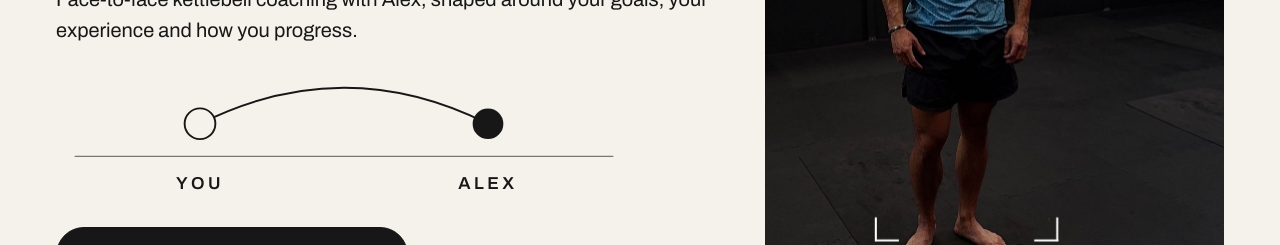
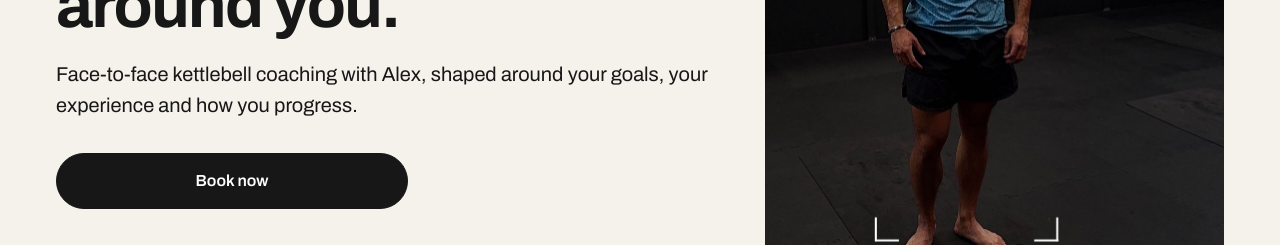
Before and after one commit to fystay/alexkbells, a Next.js app: page /coaching in a window 1280 px wide. Shown: the part 455-700 px from the top of the page. Built offline with nearby package versions, Linux system fonts and the light colour scheme; no server answers.

Commit message:
Coaching: remove the You and Alex line drawing
Co-Authored-By: Claude Sonnet 5.5 <noreply@anthropic.com>
Claude-Session: https://claude.ai/code/session_01R5ErWwEcAEEBxpED4EevqT

```diff
--- a/src/app/coaching/page.tsx
+++ b/src/app/coaching/page.tsx
@@ -8,7 +8,7 @@ import { getPrimaryCtaFor } from "@/lib/booking";
 import { StartTraining } from "@/components/ui/StartTraining";
 import { Section, SectionHeading } from "@/components/ui/Section";
 import { LineRows } from "@/components/ui/LineRows";
-import { Duo, focusIcons } from "@/components/coaching/OneToOneGraphics";
+import { focusIcons } from "@/components/coaching/OneToOneGraphics";
 import { publishable } from "@/lib/publish";
 import { formatGbp } from "@/lib/schedule";
 import { revealDelay } from "@/lib/reveal";
@@ -51,12 +51,7 @@ export default function CoachingPage() {
         panel={<FocusFrame photo={images.coachHeader} />}
         eyebrow="1:1 Coaching"
         title="Coaching built around you."
-        intro={
-          <>
-            <p>Face-to-face kettlebell coaching with Alex, shaped around your goals, your experience and how you progress.</p>
-            <Duo className="mt-6 max-w-xl" />
-          </>
-        }
+        intro={<p>Face-to-face kettlebell coaching with Alex, shaped around your goals, your experience and how you progress.</p>}
       >
         <StartTraining href={booking.href} label={booking.label} srSuffix=" (1:1 coaching)" external={booking.external} className="w-full sm:w-[22rem]" />
       </PageHeader>
--- a/src/components/coaching/OneToOneGraphics.tsx
+++ b/src/components/coaching/OneToOneGraphics.tsx
@@ -1,30 +1,11 @@
 import { Fragment, type ReactNode } from "react";
 
 /*
- * Line drawings for /coaching (owner's design, 2026-10-28): "two points, one
- * line" for you and Alex. Thin ink strokes (`.ln` in globals.css) that draw in
- * as their data-reveal block scrolls into view. All decorative (aria-hidden).
+ * Line drawings for /coaching (owner's design, 2026-10-28). Thin ink strokes
+ * (`.ln` in globals.css) that draw in as their data-reveal block scrolls into
+ * view. All decorative (aria-hidden). The "You and Alex" line was removed at the
+ * owner's request (2026-10-29).
  */
-
-/** You and Alex, joined by one line. */
-export function Duo({ className }: { className?: string }) {
-  return (
-    <div data-reveal className={className}>
-      <svg viewBox="0 0 600 130" aria-hidden="true" className="h-auto w-full overflow-visible">
-        <path className="ln ln-faint" pathLength={1} d="M20 90 H580" />
-        <path className="ln" pathLength={1} d="M150 56 C250 6 350 6 450 56" />
-        <circle cx="150" cy="56" r="16" className="fill-paper stroke-ink" strokeWidth={2} />
-        <circle cx="450" cy="56" r="16" className="fill-ink" />
-        <text x="150" y="124" textAnchor="middle" className="fill-ink text-[18px] font-semibold tracking-[0.2em]">
-          YOU
-        </text>
-        <text x="450" y="124" textAnchor="middle" className="fill-ink text-[18px] font-semibold tracking-[0.2em]">
-          ALEX
-        </text>
-      </svg>
-    </div>
-  );
-}
 
 /** Who it's for, in order: strength, technique, movement. */
 export const focusIcons: ReactNode[] = [
```
Also changed, not shown: 1 other file (tests, documents, lock files or other folders).
